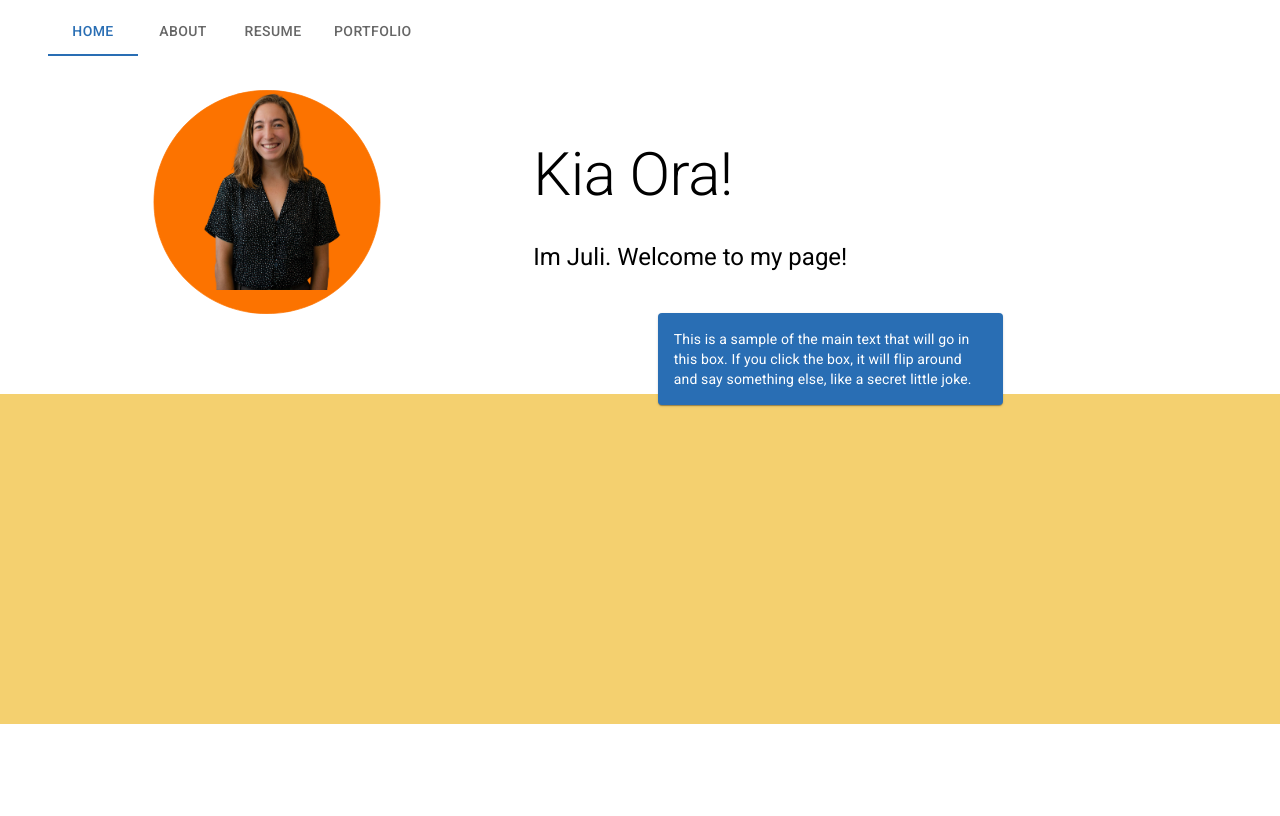
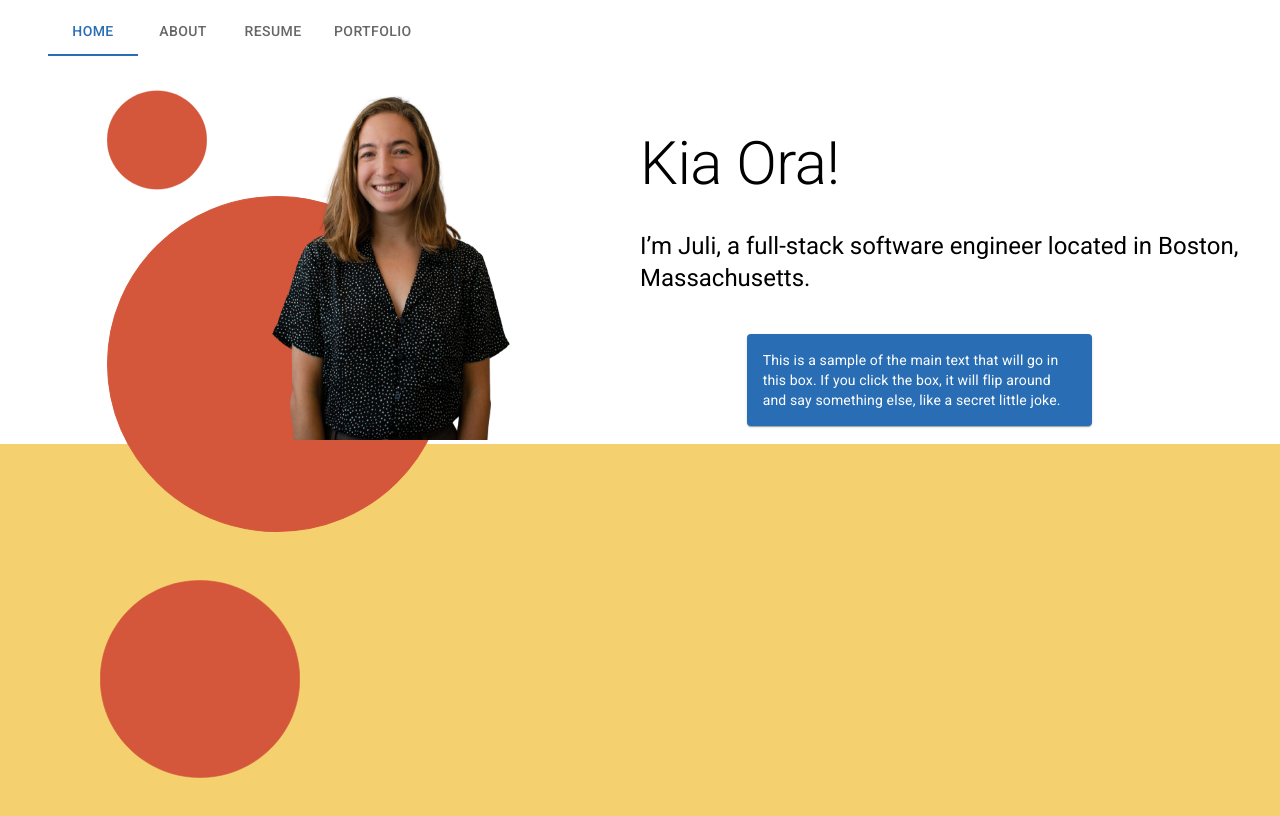
Before and after one commit to jkloza/jkloza.github.io, a React (Create React App) app: page / in a window 1280 px wide. Shown: the top 816 px of the page. Built offline with nearby package versions, Linux system fonts and the light colour scheme.

Commit message:
add to portfolio cards

```diff
--- a/package.json
+++ b/package.json
@@ -12,6 +12,7 @@
     "@testing-library/user-event": "^13.2.1",
     "react": "^18.2.0",
     "react-dom": "^18.2.0",
+    "react-interactive-blob": "^0.0.1",
     "react-router-dom": "^6.3.0",
     "react-scripts": "5.0.1",
     "web-vitals": "^2.1.0"
--- a/src/App.css
+++ /dev/null
@@ -1,40 +0,0 @@
-.App {
-  text-align: center;
-  background: linear-gradient(180deg, white 59%, #f4d06f 42%);
-}
-
-/* .App-logo {
-  height: 40vmin;
-  pointer-events: none;
-}
-
-@media (prefers-reduced-motion: no-preference) {
-  .App-logo {
-    animation: App-logo-spin infinite 20s linear;
-  }
-} */
-
-/* .App-header {
-  background-color: #282c34;
-  min-height: 100vh;
-  display: flex;
-  flex-direction: column;
-  align-items: center;
-  justify-content: center;
-  font-size: calc(10px + 2vmin);
-  color: white;
-} */
-
-/* .App-link {
-  color: #61dafb;
-} */
-
-@keyframes App-logo-spin {
-  from {
-    transform: rotate(0deg);
-  }
-
-  to {
-    transform: rotate(360deg);
-  }
-}
--- a/src/App.js
+++ b/src/App.js
@@ -1,5 +1,4 @@
 import { BrowserRouter as Router } from 'react-router-dom';
-import './App.css';
 import ResponsiveAppBar from './organisms/app-bar';
 import { PageRoutes } from './navigation/routes';
 import { ThemeProvider } from '@mui/material';
@@ -19,7 +18,7 @@ function App() {
             container
             justifyContent="center"
             style={{
-              height: 660,
+              height: 760,
               background: 'linear-gradient(180deg, white 50%, #F4D06F 50%)'
             }}>
             <PageRoutes />
--- a/src/assets/orange-circle.js
+++ b/src/assets/orange-circle.js
@@ -1,10 +1,11 @@
 import { ORANGE } from '../utils/constants';
+import PropTypes from 'prop-types';
 
-export default function OrangeCircle() {
+export default function OrangeCircle({ height = 340, width = 340 }) {
   return (
     <svg
-      width="228"
-      height="224"
+      width={height}
+      height={width}
       viewBox="0 0 328 324"
       fill="none"
       xmlns="http://www.w3.org/2000/svg">
@@ -16,3 +17,8 @@ export default function OrangeCircle() {
     </svg>
   );
 }
+
+OrangeCircle.propTypes = {
+  height: PropTypes.string,
+  width: PropTypes.string
+};
--- a/src/data/portfolio.js
+++ b/src/data/portfolio.js
@@ -1,11 +1,20 @@
 export const projects = [
   {
+    id: 'recharts-data',
     title: 'Recharts Data Visualization',
     description:
       'Data visualization tool built with React library called Recharts - users can create and edit analyses of different combinations of analog and digital sensors in their farms.',
     tags: ['Frontend', 'Backend', 'ReactJS']
   },
   {
+    id: 'tasks',
+    title: 'Task Management System',
+    description:
+      'Data visualization tool built with React library called Recharts - users can create and edit analyses of different combinations of analog and digital sensors in their farms.',
+    tags: ['Frontend', 'Backend', 'ReactJS']
+  },
+  {
+    id: 'investment-calc',
     title: 'Investment Calculator',
     description:
       'This tool takes given data around projected yield, crop pricing, and labor and supply costs, and provides investment information on a Freight Farm.',
--- a/src/molecules/portfolio-card.js
+++ b/src/molecules/portfolio-card.js
@@ -1,9 +1,9 @@
 import { PropTypes } from 'prop-types';
 import { Chip, Typography, Button, Card, CardActions, CardContent, CardMedia } from '@mui/material';
 
-export default function PortfolioCard({ title, description, tags }) {
+export default function PortfolioCard({ id, title, description, tags, onClick }) {
   return (
-    <Card sx={{ maxWidth: 345 }}>
+    <Card sx={{ maxWidth: 345, backgroundColor: 'rgba(255, 255, 255, 0.75)' }}>
       <CardMedia
         sx={{ height: 180 }}
         image="/static/images/cards/contemplative-reptile.jpg"
@@ -22,15 +22,19 @@ export default function PortfolioCard({ title, description, tags }) {
           })}
       </CardContent>
       <CardActions>
-        <Button variant="contained">Preview</Button>
-        <Button>Github</Button>
+        <Button variant="contained" onClick={() => onClick(id)}>
+          More Info
+        </Button>
+        <Button>Try it!</Button>
       </CardActions>
     </Card>
   );
 }
 
 PortfolioCard.propTypes = {
+  id: PropTypes.string.isRequired,
   title: PropTypes.string.isRequired,
   description: PropTypes.string.isRequired,
-  tags: PropTypes.array
+  tags: PropTypes.array,
+  onClick: PropTypes.func
 };
--- a/src/organisms/portfolio-carousel.js
+++ b/src/organisms/portfolio-carousel.js
@@ -1,21 +1,38 @@
+import { useState } from 'react';
 import { projects } from '../data/portfolio';
 import PortfolioCard from '../molecules/portfolio-card';
 import { Grid } from '@mui/material';
+import ProjectModal from './project-modal';
 
 export default function PortfolioCarousel() {
+  const [openProject, setOpenProject] = useState(false);
+  const [project, setProject] = useState(null);
+  const handleOpenProject = (project) => {
+    setOpenProject(true);
+    setProject(project);
+  };
+  const handleCloseProject = () => {
+    setOpenProject(false);
+    setProject(null);
+  };
   return (
-    <Grid container>
+    <>
+      <Grid container sx={{ marginLeft: 10 }} spacing={10}>
         {projects.map((project) => {
           return (
             <Grid item key={project.title}>
               <PortfolioCard
+                id={project.id}
                 title={project.title}
                 description={project.description}
                 tags={project.tags}
+                onClick={handleOpenProject}
               />
             </Grid>
           );
         })}
       </Grid>
+      {openProject && <ProjectModal project={project} handleClose={handleCloseProject} />}
+    </>
   );
 }
--- /dev/null
+++ b/src/organisms/project-modal.js
@@ -0,0 +1,39 @@
+import { PropTypes } from 'prop-types';
+import { Typography, Modal, Box } from '@mui/material';
+
+export default function ProjectModal({ project, handleClose }) {
+  const style = {
+    position: 'absolute',
+    top: '50%',
+    left: '50%',
+    transform: 'translate(-50%, -50%)',
+    width: '75%',
+    bgcolor: 'background.paper',
+    border: '1px solid #000',
+    boxShadow: 24,
+    p: 4
+  };
+  console.log(project);
+
+  return (
+    <Modal
+      open={open}
+      onClose={handleClose}
+      aria-labelledby="modal-modal-title"
+      aria-describedby="modal-modal-description">
+      <Box sx={style}>
+        <Typography id="modal-modal-title" variant="h6" component="h2">
+          Text in a modal
+        </Typography>
+        <Typography id="modal-modal-description" sx={{ mt: 2 }}>
+          Duis mollis, est non commodo luctus, nisi erat porttitor ligula.
+        </Typography>
+      </Box>
+    </Modal>
+  );
+}
+
+ProjectModal.propTypes = {
+  project: PropTypes.object,
+  handleClose: PropTypes.func
+};
--- a/src/pages/home.js
+++ b/src/pages/home.js
@@ -12,33 +12,35 @@ const headingStyles = {
   maxWidth: 320
 };
 
-// const pageStyles = {
-// 	color: '#232129',
-// 	padding: 96,
-// 	fontFamily: '-apple-system, Roboto, sans-serif, serif',
-// }
-
 // TODO: Get actual height of page and not a guess!
 export default function Home() {
   const cardContent =
     'This is a sample of the main text that will go in this box. If you click the box, it will flip around and say something else, like a secret little joke.';
   return (
     <>
-      <Grid container justifyContent="center" item xs={5} style={{ marginTop: '2%' }}>
-        <img
-          src={juli}
-          alt="headshot of juli"
-          height={200}
-          width={200}
-          style={{ position: 'absolute' }}
-        />
-        <OrangeCircle></OrangeCircle>
+      <Grid container justifyContent="center" item xs={6} style={{ marginTop: '2%' }}>
+        <Grid item xs={8}>
+          <OrangeCircle height={100} width={100} />
+          <img
+            src={juli}
+            alt="headshot of juli"
+            height={350}
+            width={350}
+            style={{ position: 'absolute' }}
+          />
+          <OrangeCircle />
+        </Grid>
+        <Grid item xs={12} style={{ marginLeft: 100 }}>
+          <OrangeCircle height={200} width={200} />
+        </Grid>
       </Grid>
-      <Grid item xs={7}>
+      <Grid item xs={6}>
         <div style={headingStyles}>
           <HelloComponent />
         </div>
-        <Typography variant="h5">Im Juli. Welcome to my page!</Typography>
+        <Typography variant="h5">
+          I’m Juli, a full-stack software engineer located in Boston, Massachusetts.{' '}
+        </Typography>
         <br />
         <br />
         <Grid container>
--- a/src/pages/portfolio.js
+++ b/src/pages/portfolio.js
@@ -9,7 +9,7 @@ export default function Portfolio() {
         height: 660,
         background: '#F4D06F'
       }}>
-      <Grid item>
+      <Grid item sx={{ marginLeft: 10, marginTop: 10 }}>
         <Typography variant="h4" sx={{ fontWeight: 700 }}>
           work
         </Typography>
--- a/src/utils/constants.js
+++ b/src/utils/constants.js
@@ -1,4 +1,4 @@
-export const ORANGE = '#FC7300';
+export const ORANGE = '#D5573B';
 export const BLUE = '#98D8AA';
 export const YELLOW = '#F3E99F';
 // export const ORANGE = '#D5573B'
```
Also changed, not shown: src/pages/home.css (line endings or trailing spaces), 1 other file (tests, documents, lock files or other folders). Lines whose indentation alone changed are shown as unchanged.
